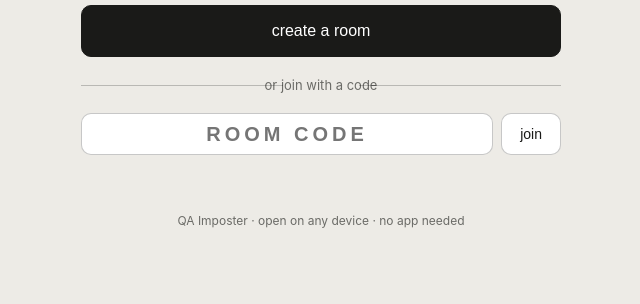
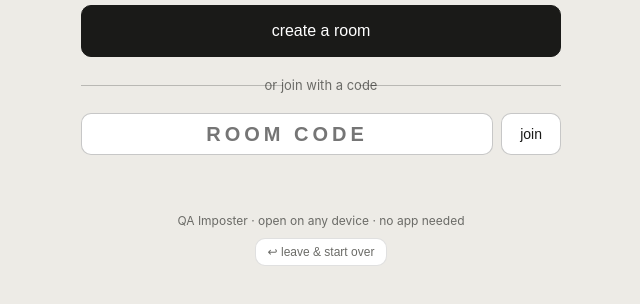
Before and after one commit to vyshnavi-c/qa-imposter, a plain HTML site: page index.html in a window 1280 px wide. Shown: the part 132-436 px from the top of the page, without its empty margins (319-959 px from the left). Drawn offline with Linux system fonts and the light colour scheme.

Commit message:
Add leave room button to footer on every screen

```diff
--- a/index.html
+++ b/index.html
@@ -316,7 +316,9 @@
     </div>
   </div>
 
-  <footer>QA Imposter · open on any device · no app needed</footer>
+  <footer>QA Imposter · open on any device · no app needed<br>
+    <button onclick="leaveRoom()" style="margin-top:10px;height:28px;padding:0 12px;font-size:12px;color:var(--muted);border-color:var(--border)">↩ leave &amp; start over</button>
+  </footer>
 </div>
 
 <script src="https://www.gstatic.com/firebasejs/9.23.0/firebase-app-compat.js"></script>
```
